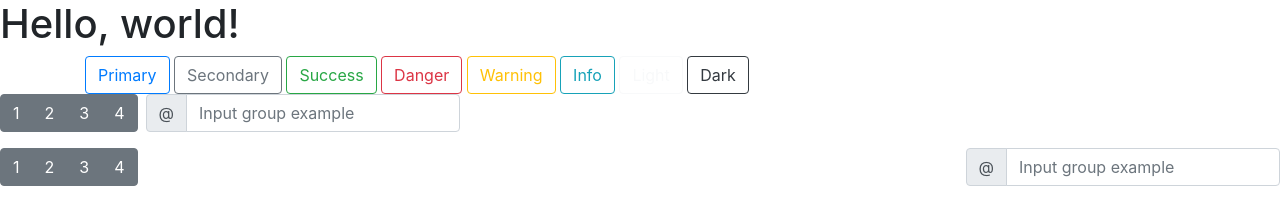
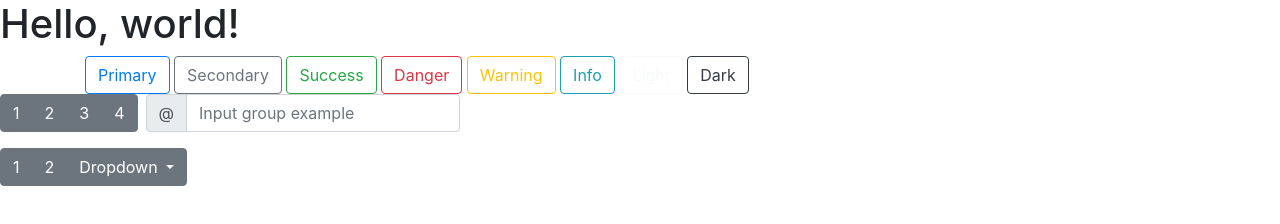
Before and after one commit to elizcae/bootstrap-session, a plain HTML site: page index.html in a window 1280 px wide. Drawn offline with nearby package versions, Linux system fonts and the light colour scheme.

Commit message:
Update index.html

```diff
--- a/index.html
+++ b/index.html
@@ -34,18 +34,18 @@
   </div>
 </div>
 
-<div class="btn-toolbar justify-content-between" role="toolbar" aria-label="Toolbar with button groups">
-  <div class="btn-group" role="group" aria-label="First group">
-    <button type="button" class="btn btn-secondary">1</button>
-    <button type="button" class="btn btn-secondary">2</button>
-    <button type="button" class="btn btn-secondary">3</button>
-    <button type="button" class="btn btn-secondary">4</button>
-  </div>
-  <div class="input-group">
-    <div class="input-group-prepend">
-      <div class="input-group-text" id="btnGroupAddon2">@</div>
+<div class="btn-group" role="group" aria-label="Button group with nested dropdown">
+  <button type="button" class="btn btn-secondary">1</button>
+  <button type="button" class="btn btn-secondary">2</button>
+
+  <div class="btn-group" role="group">
+    <button id="btnGroupDrop1" type="button" class="btn btn-secondary dropdown-toggle" data-toggle="dropdown" aria-haspopup="true" aria-expanded="false">
+      Dropdown
+    </button>
+    <div class="dropdown-menu" aria-labelledby="btnGroupDrop1">
+      <a class="dropdown-item" href="#">Dropdown link</a>
+      <a class="dropdown-item" href="#">Dropdown link</a>
     </div>
-    <input type="text" class="form-control" placeholder="Input group example" aria-label="Input group example" aria-describedby="btnGroupAddon2">
   </div>
 </div>
 
```
